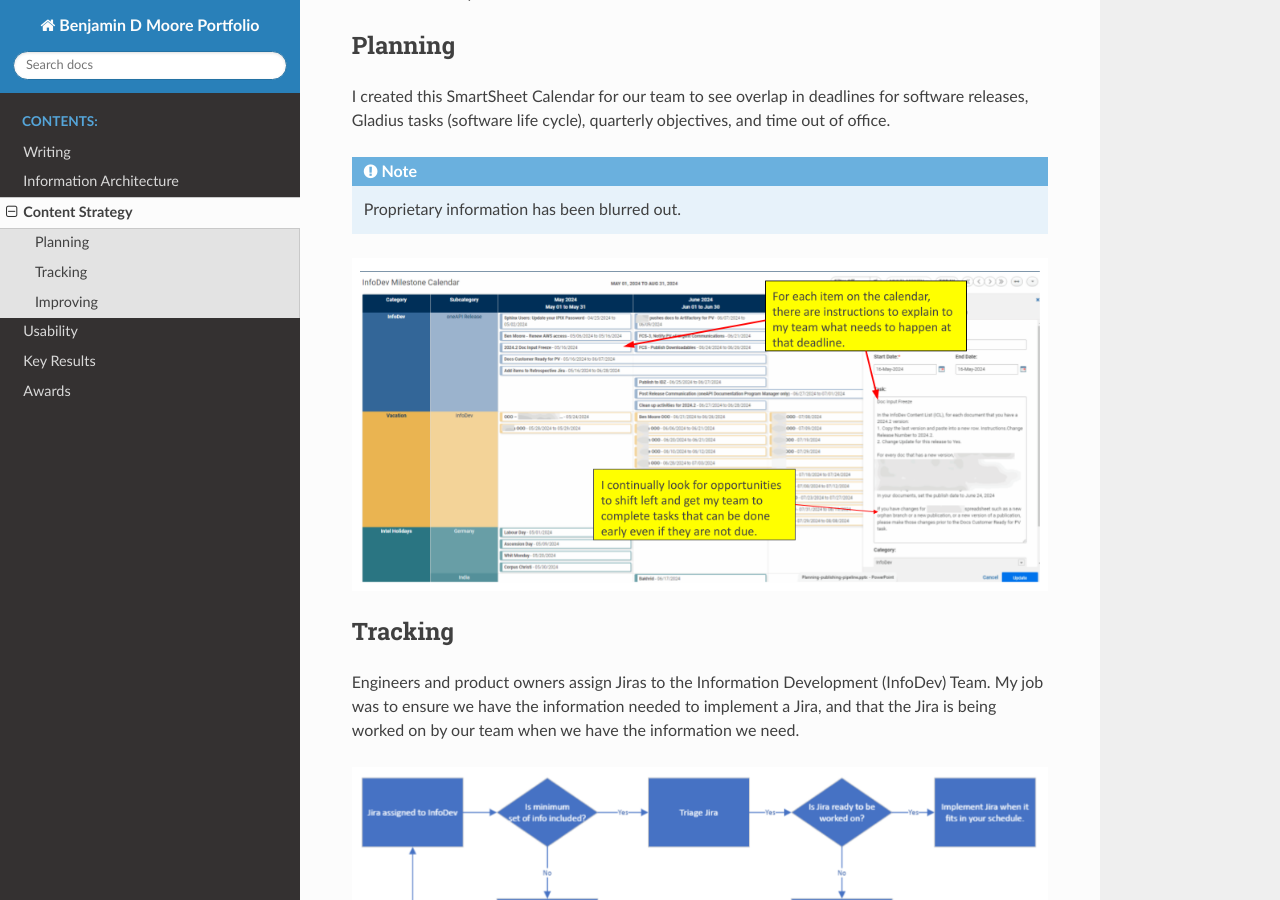
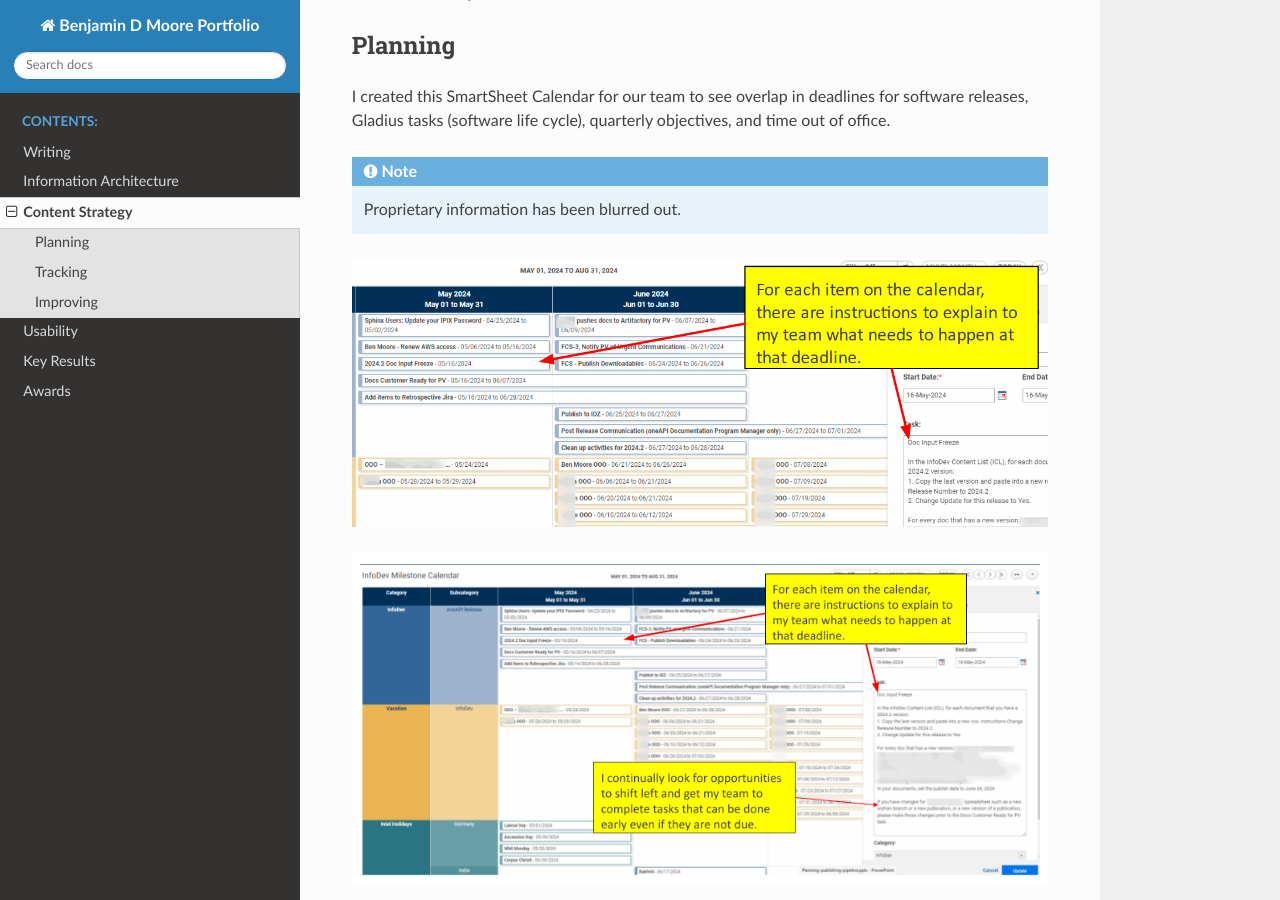
Before and after one commit to bikerben33/portfolio, a Sphinx documentation site: the page built from docs/source/content-strategy.rst, in a window 1280 px wide and 900 px high, scrolled down 323 px. Built offline with Sphinx 7.4.7 and the Read the Docs theme 3.1.0, drawn with Linux system fonts in a browser that asks for light colours.

Commit message:
Testing different image options

```diff
--- a/docs/source/conf.py
+++ b/docs/source/conf.py
@@ -14,6 +14,7 @@ extensions = [
     'sphinx.ext.viewcode',
     'sphinx.ext.githubpages',
     'sphinx.ext.todo',
+    'sphinx_rtd_theme',
 ]
 
 templates_path = ['_templates']
--- a/docs/source/content-strategy.rst
+++ b/docs/source/content-strategy.rst
@@ -22,9 +22,12 @@ and time out of office.
 
    Proprietary information has been blurred out.
 
+.. image:: images/plan1.png
+   :alt: A SmartSheet calendar view showing overlapping deadlines.
+
+
 
 .. image:: images/planning.png
-   :width: 1000
    :alt: A SmartSheet calendar view showing overlapping deadlines.
 
 Tracking
```
Also changed, not shown: docs/source/images/plan1.png (added).
